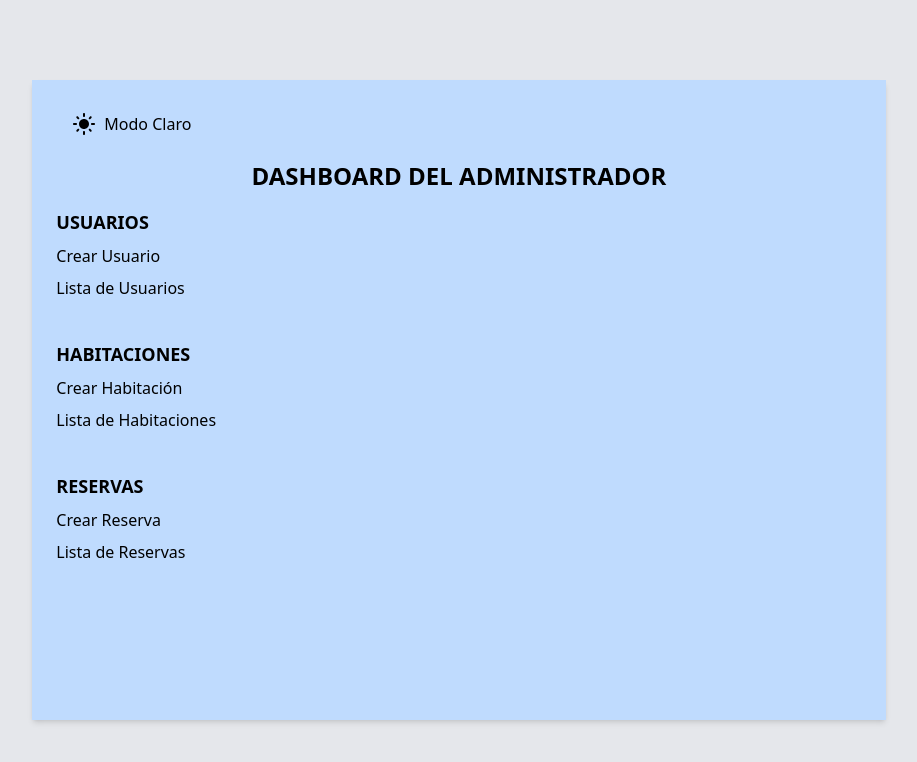
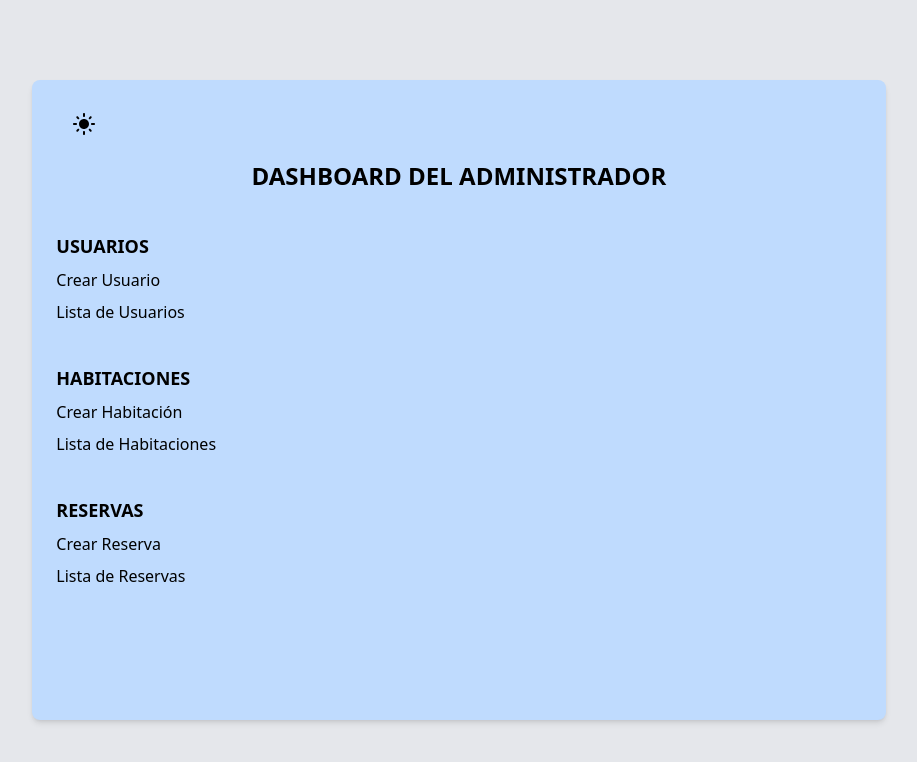
Before and after one commit to Arreghini/Dashboard-Aremar, a React (Vite) app: page / in a window 1280 px wide. Shown: the top 762 px of the page, without its empty margins (181-1098 px from the left). Built offline with nearby package versions, Linux system fonts and the light colour scheme; what @fluentui/font-icons-mdl2 would draw is missing.

Commit message:
dashboard 26/7

```diff
--- a/src/pages/DashboardPage.jsx
+++ b/src/pages/DashboardPage.jsx
@@ -35,7 +35,7 @@ const DashboardPage = () => {
 
   return (
     <div className={`flex justify-center items-center h-screen ${darkMode ? 'bg-gray-800 text-white' : 'bg-gray-200 text-black'}`}>
-      <div className={`w-2/3 h-4/5 ${darkMode ? 'bg-gray-900' : 'bg-blue-200'} shadow-md p-6`}>
+      <div className={`w-2/3 h-4/5 rounded-lg ${darkMode ? 'bg-gray-900' : 'bg-blue-200'} shadow-md p-6`}>
         <button
           onClick={() => setDarkMode(!darkMode)}
           className={`mb-4 px-4 py-2 rounded flex items-center ${darkMode ? 'text-white' : 'text-black'}`}
@@ -45,13 +45,12 @@ const DashboardPage = () => {
           ) : (
             <DarkModeIcon className="w-6 h-6 mr-2" />
           )}
-          {!darkMode ? 'Modo Claro' : 'Modo Oscuro'}
         </button>
 
         <h1 className="font-bold text-2xl mb-4 text-center uppercase">DASHBOARD DEL ADMINISTRADOR</h1>
 
         <div className="mb-8">
-          <h2 className="font-bold text-lg mb-2 text-left uppercase">USUARIOS</h2>
+          <h2 className="font-bold text-lg mb-2 text-left uppercase mt-10">USUARIOS</h2>
           <div className="flex flex-col items-start">
             <button className="mb-2" onClick={() => setSelectedUser({})}>Crear Usuario</button>
             <button onClick={() => setShowUsers(!showUsers)} className="mb-2">
```
